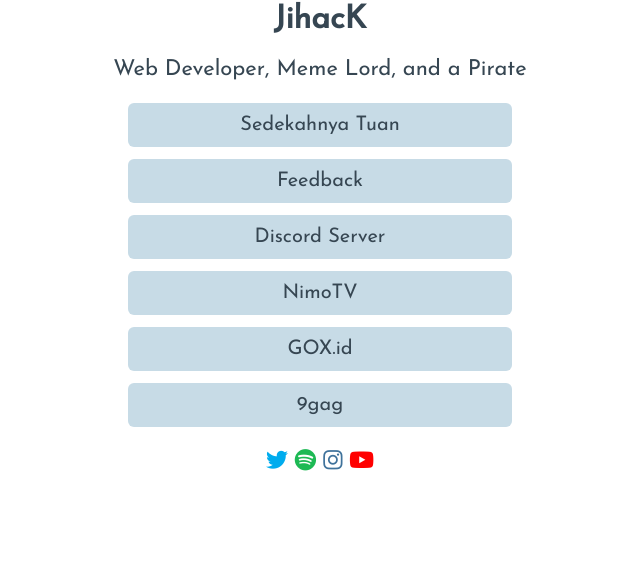
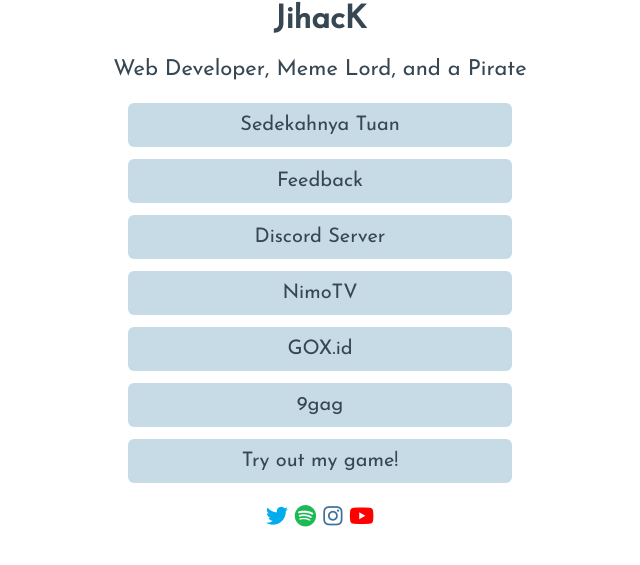
Before and after one commit to JihacK/JihacK.github.io, a plain HTML site: page index.html in a window 1280 px wide. Shown: the part 155-720 px from the top of the page, without its empty margins (320-960 px from the left). Drawn offline with Linux system fonts and the light colour scheme.

Commit message:
Added Game & Change Social to Bottom Icon

```diff
--- a/index.html
+++ b/index.html
@@ -92,6 +92,11 @@
                 9gag
               </a>
             </li>
+            <li>
+              <a href="https://jihack.github.io/game.html">
+                Try out my game!
+              </a>
+            </li>
           </ul>
 
           <p><a href="https://twitter.com/_jihack"><i class="fa fa-twitter" style="color: #00acee;" aria-hidden="true"></i></a> <a href="https://open.spotify.com/user/notjihacker"><i class="fa fa-spotify" aria-hidden="true" style="color: #1DB954;"></i></a> <a href="https://instagram.com/jihack"><i class="fa fa-instagram" aria-hidden="true" style="color: #3f729b;"></i></a> <a href="https://www.youtube.com/channel/UCNyxhfD-Z0Ro7PMa50BXAGw"><i class="fa fa-youtube-play" aria-hidden="true" style="color: #FF0000;"></i></a></p>
```
